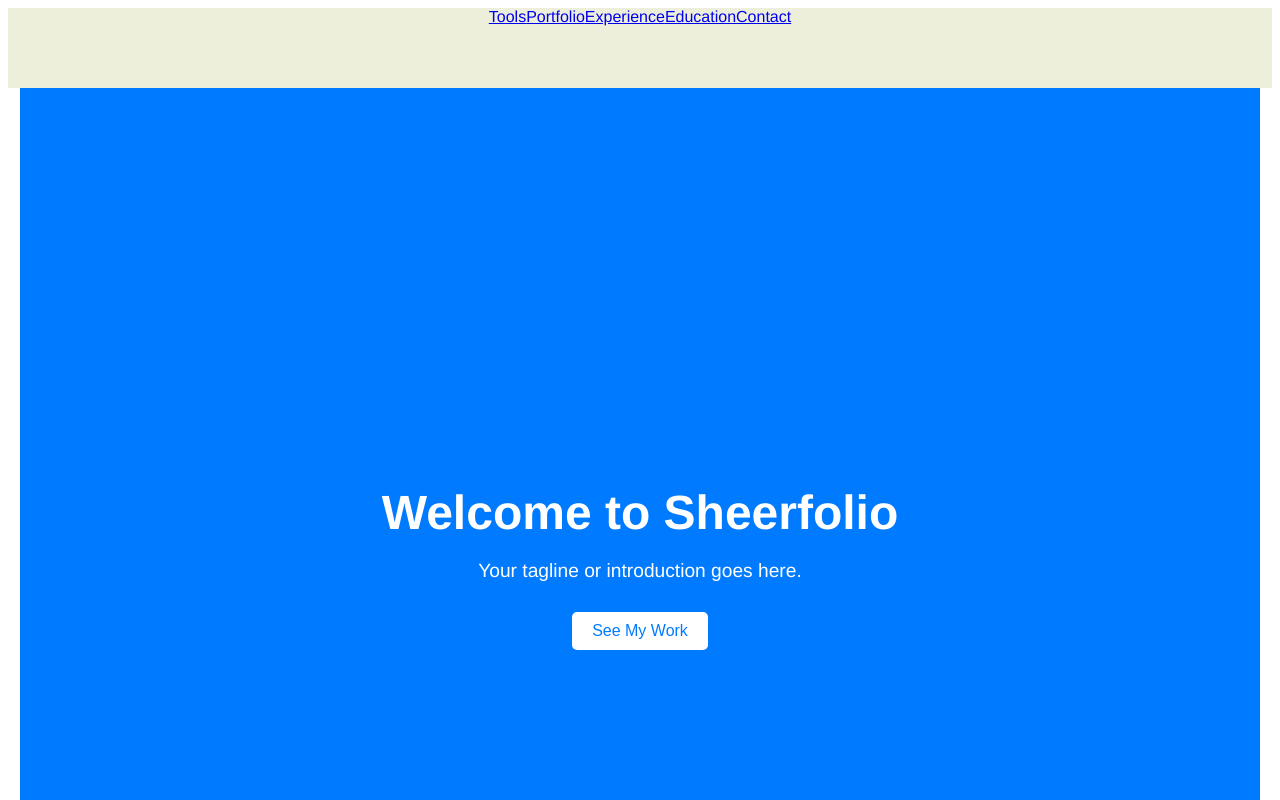
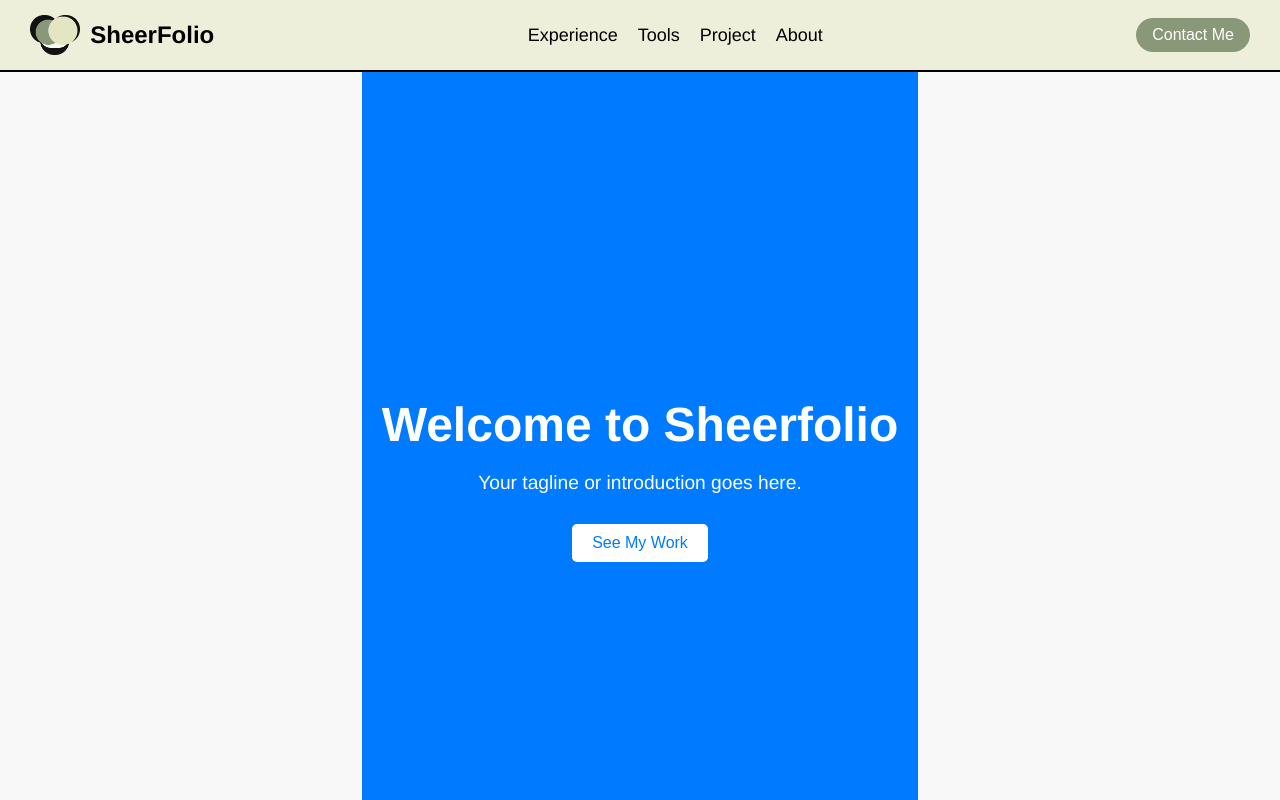
Before and after one commit to jogzfon/SoftDev-Profile, a Vue app: page /HomePage in a window 1280 px wide. Shown: the top 800 px of the page. Built offline with nearby package versions, Linux system fonts and the light colour scheme.

Commit message:
NavBar done

```diff
--- a/src/App.vue
+++ b/src/App.vue
@@ -1,14 +1,18 @@
 <template>
   <div id="app">
-    <nav class="navbar">
-      <div class="navbar-links">
-        <a href="#tools" class="navbar-link">Tools</a>
-        <a href="#portfolio" class="navbar-link">Portfolio</a>
-        <a href="#experience" class="navbar-link">Experience</a>
-        <a href="#education" class="navbar-link">Education</a>
-        <a href="#contact" class="navbar-link">Contact</a>
-      </div>
-    </nav>
+      <nav class="navbar">
+        <div class="logo">
+          <img src="@/assets/logo.png" alt="SheerFolio Logo" />
+          <span class="logo-text">SheerFolio</span>
+        </div>
+        <div class="navbar-links">
+          <a href="#experience" class="navbar-link">Experience</a>
+          <a href="#tools" class="navbar-link">Tools</a>
+          <a href="#portfolio" class="navbar-link">Project</a>
+          <a href="#about" class="navbar-link">About</a>
+        </div>
+        <button class="contact-btn">Contact Me</button>
+      </nav>
     <router-view />
   </div>
 </template>
@@ -21,15 +25,78 @@ export default {
 </script>
 
 <style>
+body {
+  margin: 0;
+  padding: 0;
+  font-family: 'Arial', sans-serif;
+  background-color: #f8f8f8;
+}
+
 #app {
+  display: flex;
+  flex-direction: column;
+  align-items: center;
   font-family: Avenir, Helvetica, Arial, sans-serif;
   -webkit-font-smoothing: antialiased;
   -moz-osx-font-smoothing: grayscale;
   text-align: center;
   color: #2c3e50;
 }
+
 .navbar {
-  background: #EEEFDA;
-  height: 80px;
+  position: fixed;
+  top: 0;
+  left: 0;
+  width: 100%;
+  display: flex;
+  justify-content: space-between;
+  align-items: center;
+  background-color: #EEEFDA;
+  padding: 15px 30px;
+  box-sizing: border-box;
+  border-bottom: 2px solid #000000;
+  z-index: 1000;
 }
+
+.logo {
+  display: flex;
+  align-items: center;
+}
+
+.logo img {
+  height: 40px;
+  margin-right: 10px;
+}
+
+.logo-text {
+  font-size: 24px;
+  font-weight: bold;
+  color: #000000;
+}
+
+.navbar-links {
+  display: flex;
+  gap: 20px;
+}
+
+.navbar-link {
+  text-decoration: none;
+  color: #000000;
+  font-size: 18px;
+}
+
+.contact-btn {
+  background-color: #899878;
+  color: #ffffff;
+  border: none;
+  padding: 8px 16px;
+  font-size: 16px;
+  border-radius: 20px;
+  cursor: pointer;
+}
+
+.contact-btn:hover {
+  background-color: #828d73;
+}
+
 </style>
--- a/src/views/HomePage.vue
+++ b/src/views/HomePage.vue
@@ -68,6 +68,10 @@ export default {
 
 <style scoped>
 /* Base Styles */
+.homepage {
+  background: red;
+}
+
 .section {
   padding: 60px 20px;
   margin: 0 auto;
--- a/src/views/PortfolioPage.vue
+++ b/src/views/PortfolioPage.vue
@@ -1,6 +1,7 @@
 <template>
   <div id="portfolio">
     <header> Portfolio Here </header>
+    <h1>Hi Im Sheer Nice To Meet ya</h1>
   </div>
 </template>
 
@@ -14,6 +15,8 @@ export default {
 </script>
 
 <style>
-
+.header {
+  color: black;
+}
 
 </style>
```
Also changed, not shown: src/assets/profile.png (added).
